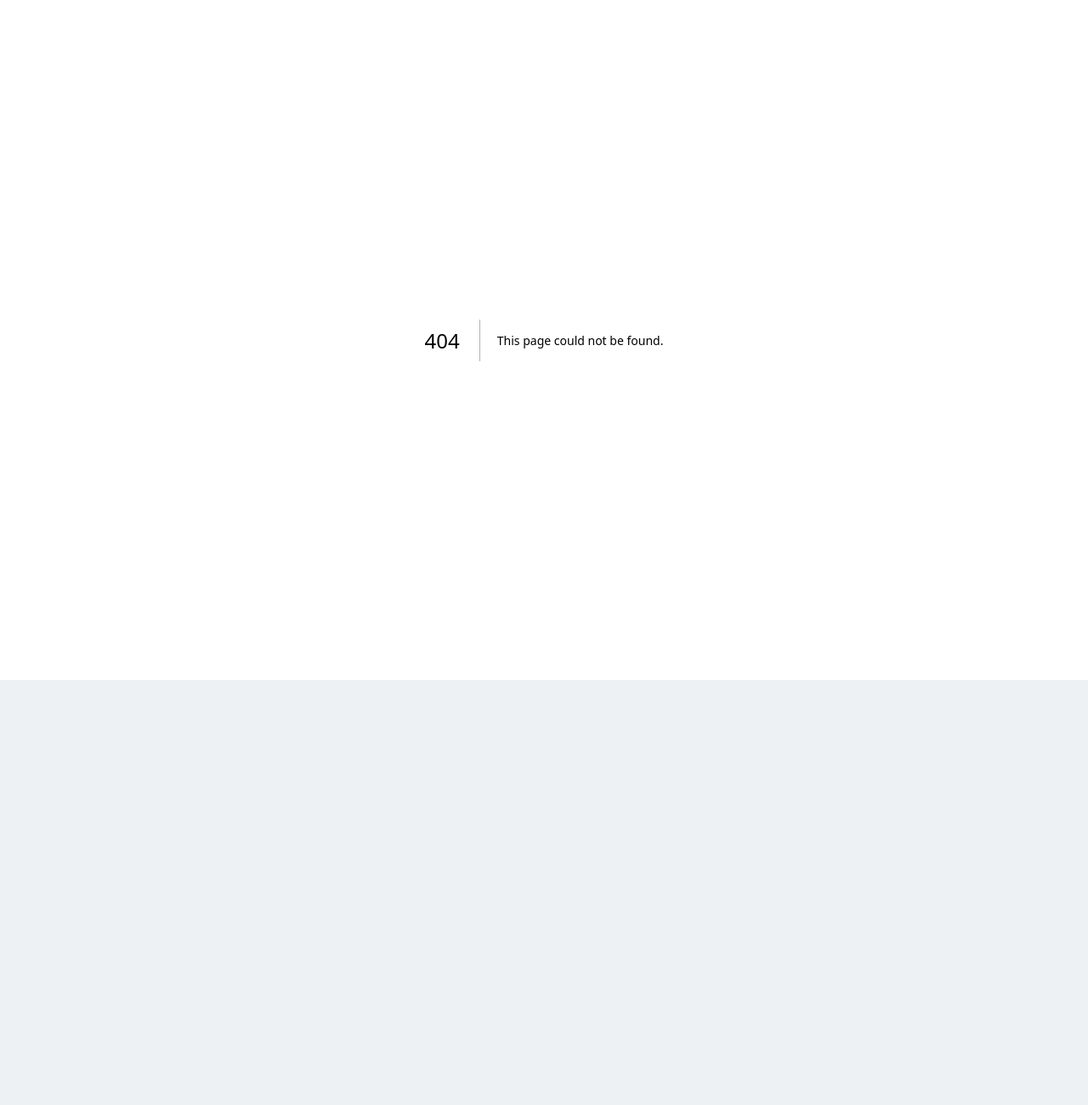
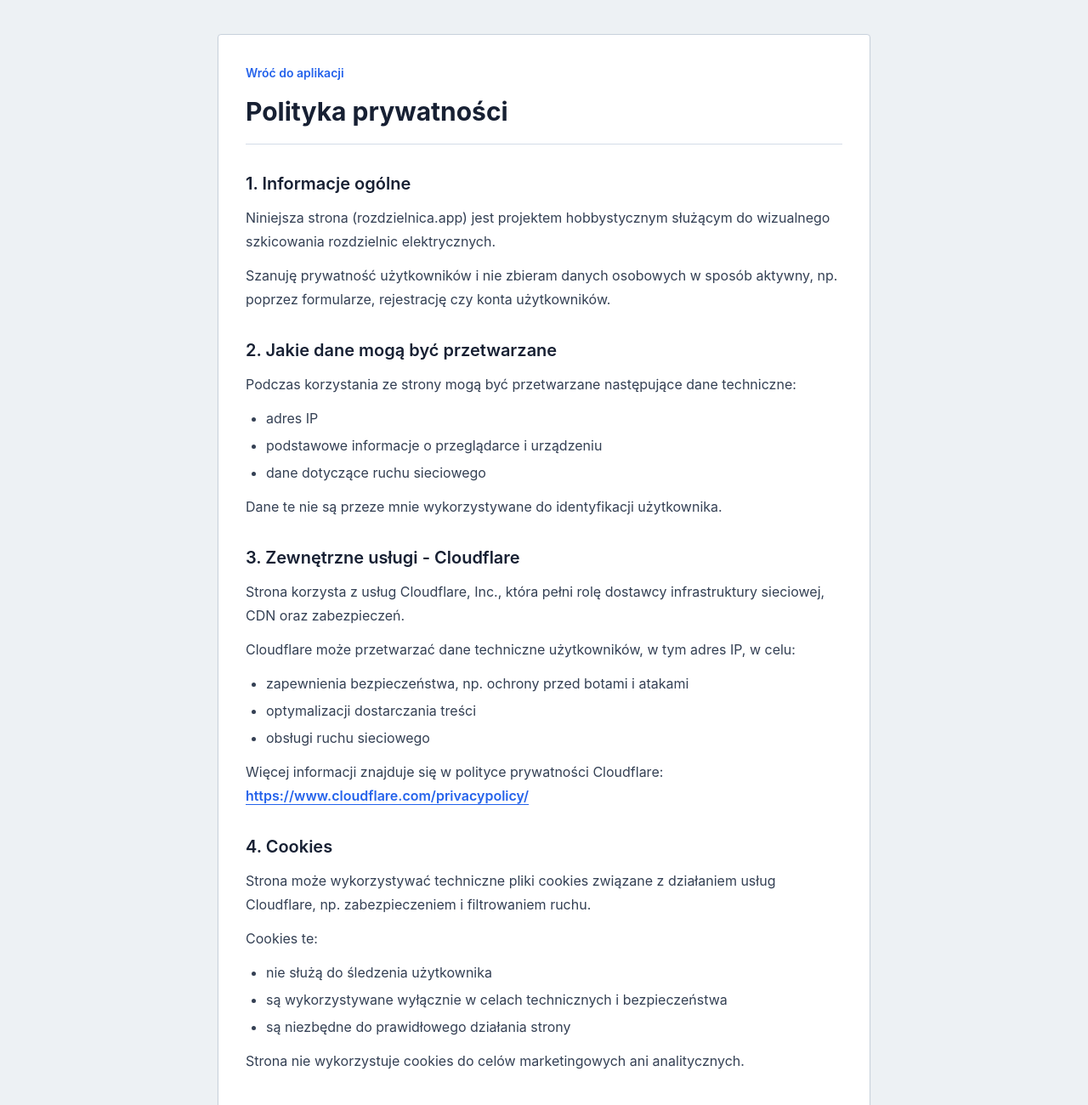
Before and after one commit to jan-baranski/rozdzielnica-app, a Next.js app: page /privacy in a window 1280 px wide. Before the commit this address had no page. Shown: the top 1300 px of the page at 85% size. Before the commit the page ends 800 px from the top, so only its background shows below. Built offline with nearby package versions, Linux system fonts and the light colour scheme.

Commit message:
v1.0.12 polityka prywatności

```diff
--- /dev/null
+++ b/src/app/privacy/page.tsx
@@ -0,0 +1,145 @@
+import Link from "next/link";
+import type { Metadata } from "next";
+
+export const metadata: Metadata = {
+  title: "Polityka prywatności",
+  description: "Polityka prywatności serwisu rozdzielnica.app"
+};
+
+export default function PrivacyPage() {
+  return (
+    <main className="min-h-screen bg-[#edf1f4] px-4 py-6 text-[#172033] sm:px-6 sm:py-10">
+      <article className="mx-auto max-w-3xl rounded border border-[#c8d1dc] bg-white px-5 py-6 shadow-sm sm:px-8 sm:py-8">
+        <header className="mb-8 border-b border-[#d4dce7] pb-5">
+          <Link
+            href="/"
+            className="text-sm font-semibold text-[#2563eb] transition hover:text-[#1d4ed8] focus:outline-none focus:ring-2 focus:ring-[#2563eb] focus:ring-offset-2"
+          >
+            Wróć do aplikacji
+          </Link>
+          <h1 className="mt-4 text-3xl font-bold tracking-normal text-[#172033]">Polityka prywatności</h1>
+        </header>
+
+        <div className="space-y-8 text-base leading-7 text-[#344054]">
+          <section className="space-y-3">
+            <h2 className="text-xl font-semibold text-[#172033]">1. Informacje ogólne</h2>
+            <p>
+              Niniejsza strona (rozdzielnica.app) jest projektem hobbystycznym służącym do wizualnego
+              szkicowania rozdzielnic elektrycznych.
+            </p>
+            <p>
+              Szanuję prywatność użytkowników i nie zbieram danych osobowych w sposób aktywny, np. poprzez
+              formularze, rejestrację czy konta użytkowników.
+            </p>
+          </section>
+
+          <section className="space-y-3">
+            <h2 className="text-xl font-semibold text-[#172033]">2. Jakie dane mogą być przetwarzane</h2>
+            <p>Podczas korzystania ze strony mogą być przetwarzane następujące dane techniczne:</p>
+            <ul className="list-disc space-y-1 pl-6">
+              <li>adres IP</li>
+              <li>podstawowe informacje o przeglądarce i urządzeniu</li>
+              <li>dane dotyczące ruchu sieciowego</li>
+            </ul>
+            <p>Dane te nie są przeze mnie wykorzystywane do identyfikacji użytkownika.</p>
+          </section>
+
+          <section className="space-y-3">
+            <h2 className="text-xl font-semibold text-[#172033]">3. Zewnętrzne usługi - Cloudflare</h2>
+            <p>
+              Strona korzysta z usług Cloudflare, Inc., która pełni rolę dostawcy infrastruktury sieciowej, CDN
+              oraz zabezpieczeń.
+            </p>
+            <p>Cloudflare może przetwarzać dane techniczne użytkowników, w tym adres IP, w celu:</p>
+            <ul className="list-disc space-y-1 pl-6">
+              <li>zapewnienia bezpieczeństwa, np. ochrony przed botami i atakami</li>
+              <li>optymalizacji dostarczania treści</li>
+              <li>obsługi ruchu sieciowego</li>
+            </ul>
+            <p>
+              Więcej informacji znajduje się w polityce prywatności Cloudflare:{" "}
+              <a
+                href="https://www.cloudflare.com/privacypolicy/"
+                target="_blank"
+                rel="noreferrer"
+                className="font-semibold text-[#2563eb] underline underline-offset-4 transition hover:text-[#1d4ed8] focus:outline-none focus:ring-2 focus:ring-[#2563eb] focus:ring-offset-2"
+              >
+                https://www.cloudflare.com/privacypolicy/
+              </a>
+            </p>
+          </section>
+
+          <section className="space-y-3">
+            <h2 className="text-xl font-semibold text-[#172033]">4. Cookies</h2>
+            <p>
+              Strona może wykorzystywać techniczne pliki cookies związane z działaniem usług Cloudflare, np.
+              zabezpieczeniem i filtrowaniem ruchu.
+            </p>
+            <p>Cookies te:</p>
+            <ul className="list-disc space-y-1 pl-6">
+              <li>nie służą do śledzenia użytkownika</li>
+              <li>są wykorzystywane wyłącznie w celach technicznych i bezpieczeństwa</li>
+              <li>są niezbędne do prawidłowego działania strony</li>
+            </ul>
+            <p>Strona nie wykorzystuje cookies do celów marketingowych ani analitycznych.</p>
+          </section>
+
+          <section className="space-y-3">
+            <h2 className="text-xl font-semibold text-[#172033]">5. Przechowywanie danych projektu</h2>
+            <p>
+              Aplikacja może zapisywać dane projektu lokalnie w przeglądarce użytkownika, np. w localStorage.
+            </p>
+            <p>Dane te:</p>
+            <ul className="list-disc space-y-1 pl-6">
+              <li>nie są przesyłane na serwer aplikacji</li>
+              <li>pozostają wyłącznie na urządzeniu użytkownika</li>
+              <li>mogą zostać usunięte przez użytkownika poprzez wyczyszczenie danych przeglądarki</li>
+            </ul>
+          </section>
+
+          <section className="space-y-3">
+            <h2 className="text-xl font-semibold text-[#172033]">6. Prawa użytkownika</h2>
+            <p>Zgodnie z przepisami o ochronie danych osobowych użytkownik ma prawo do:</p>
+            <ul className="list-disc space-y-1 pl-6">
+              <li>dostępu do danych</li>
+              <li>ich sprostowania</li>
+              <li>ograniczenia przetwarzania</li>
+              <li>wniesienia sprzeciwu</li>
+              <li>usunięcia danych, o ile ma to zastosowanie</li>
+            </ul>
+            <p>
+              Ponieważ strona nie gromadzi danych osobowych w sposób bezpośredni, realizacja niektórych praw może
+              być ograniczona do danych technicznych przetwarzanych przez dostawców infrastruktury.
+            </p>
+          </section>
+
+          <section className="space-y-3">
+            <h2 className="text-xl font-semibold text-[#172033]">7. Kontakt</h2>
+            <p>
+              W sprawach związanych z prywatnością oraz działaniem aplikacji można skontaktować się pod adresem
+              e-mail:
+            </p>
+            <p>
+              <a
+                href="mailto:admin@rozdzielnica.app"
+                className="font-semibold text-[#2563eb] underline underline-offset-4 transition hover:text-[#1d4ed8] focus:outline-none focus:ring-2 focus:ring-[#2563eb] focus:ring-offset-2"
+              >
+                admin@rozdzielnica.app
+              </a>
+            </p>
+            <p>Administrator dokłada starań, aby odpowiedzieć na wiadomości w rozsądnym czasie.</p>
+          </section>
+
+          <section className="space-y-3">
+            <h2 className="text-xl font-semibold text-[#172033]">8. Zmiany polityki prywatności</h2>
+            <p>
+              Polityka prywatności może być aktualizowana w przyszłości, np. w przypadku rozwoju aplikacji,
+              dodania nowych funkcji lub zmiany przepisów.
+            </p>
+            <p>Data ostatniej aktualizacji: 25.04.2026</p>
+          </section>
+        </div>
+      </article>
+    </main>
+  );
+}
--- a/src/components/BoardEditor.tsx
+++ b/src/components/BoardEditor.tsx
@@ -1,5 +1,6 @@
 "use client";
 
+import Link from "next/link";
 import { useEffect, useState } from "react";
 import { BoardView } from "./BoardView";
 import { ComponentLibrary } from "./ComponentLibrary";
@@ -117,6 +118,12 @@
 
       <ValidationPanel />
       <div className="fixed bottom-2 right-3 z-50 flex items-center gap-2 text-[10px] font-medium text-[#667085] sm:right-4">
+        <Link
+          href="/privacy"
+          className="inline-flex h-7 items-center rounded border border-[#c8d1dc] bg-white/90 px-2 text-[#172033] shadow-sm transition hover:border-[#98a2b3] hover:bg-white focus:outline-none focus:ring-2 focus:ring-[#2563eb] focus:ring-offset-2"
+        >
+          Prywatność
+        </Link>
         <a
           href="https://github.com/jan-baranski/rozdzielnica-app"
           target="_blank"
--- a/src/domain/constants.ts
+++ b/src/domain/constants.ts
@@ -3,4 +3,4 @@
 export const ROW_GAP = 48;
 export const TERMINAL_HIT_SIZE = 11;
 export const EXTERNAL_ZONE_WIDTH_PX = 260;
-export const APP_VERSION = "1.0.11";
+export const APP_VERSION = "1.0.12";
```
